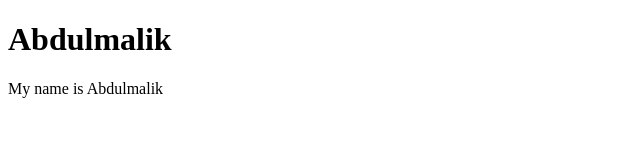
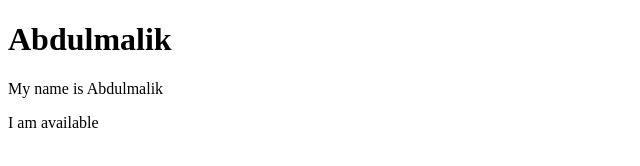
Before and after one commit to Abdulmalikoye/My-app, a plain HTML site: page index.html in a window 1280 px wide. Shown: the whole page, without its empty margins (0-640 px from the left). Drawn offline with Linux system fonts and the light colour scheme.

Commit message:
about form

```diff
--- a/index.html
+++ b/index.html
@@ -9,6 +9,7 @@
     <div>
       <h1>Abdulmalik</h1>
       <p>My name is Abdulmalik</p>
+      <p>I am available</p>
     </div>
   </body>
 </html>
```
Also changed, not shown: login.html (deleted).
